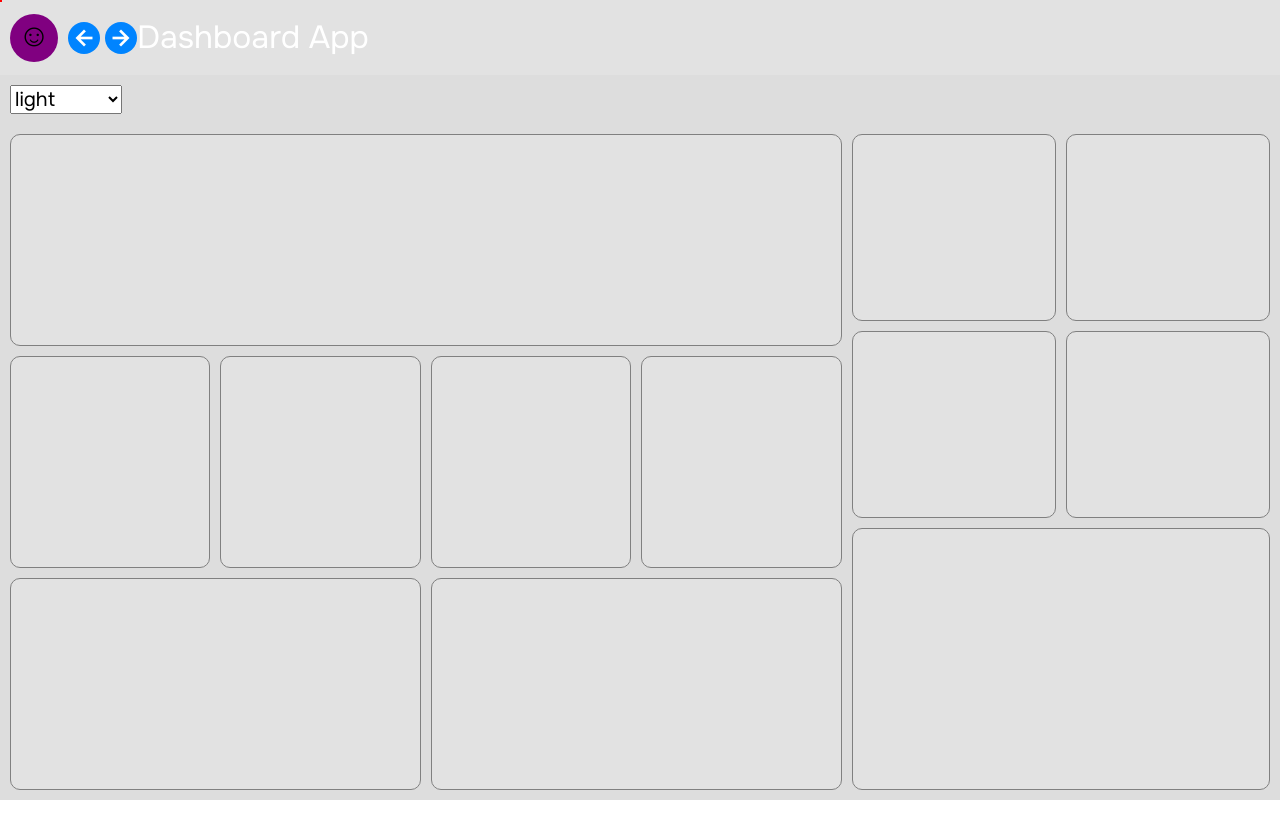
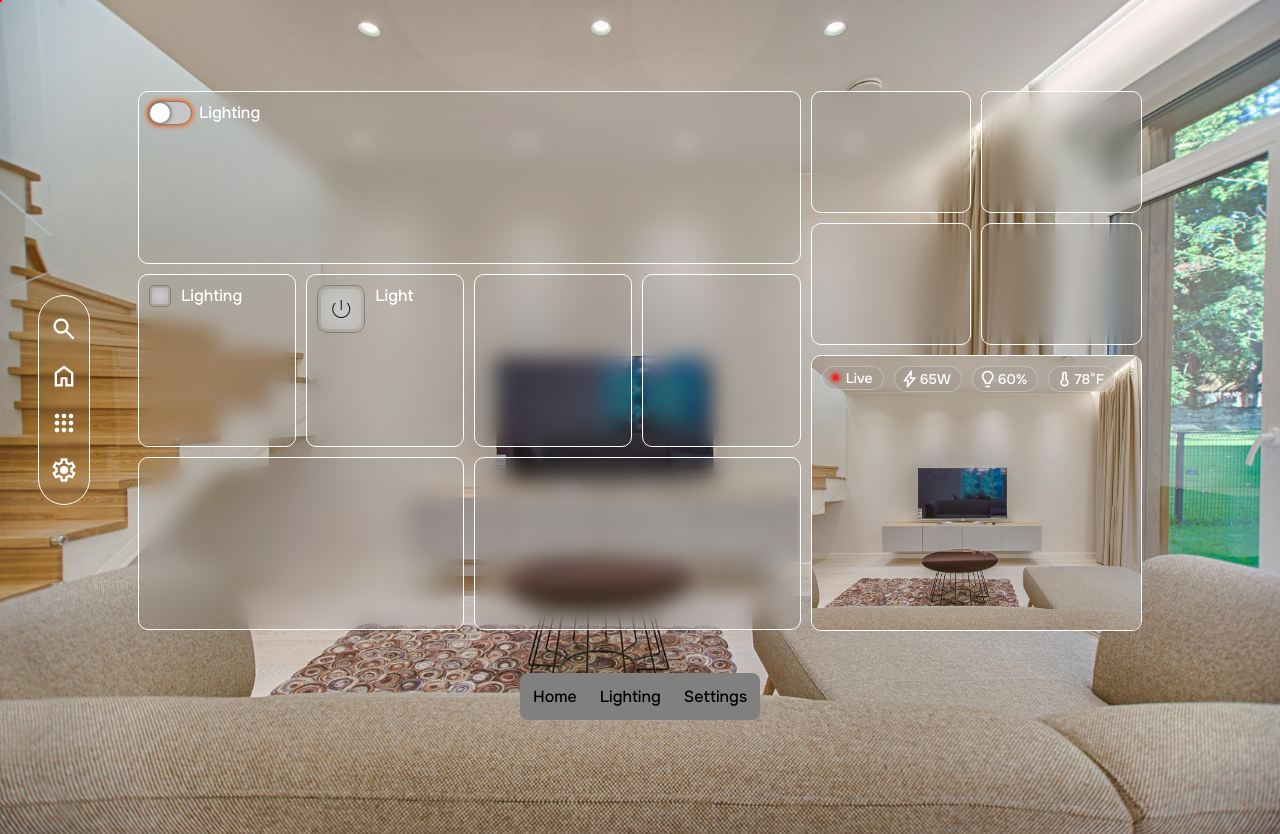
Before and after one commit to rserdah/smart-dash, a React (Vite) app: page /settings in a window 1280 px wide. Before the commit the page ends 800 px from the top, so only its background shows below. Built offline with nearby package versions, Linux system fonts and the light colour scheme.

Commit message:
Separate pages, changed layout, etc.
- Separated the app into home and settings pages
- Changed the layout to no longer use a top header, but a persistent sidebar
- Changed styling

```diff
--- a/index.html
+++ b/index.html
@@ -13,7 +13,7 @@
     <link rel="preconnect" href="https://fonts.gstatic.com" crossorigin>
     <link href="https://fonts.googleapis.com/css2?family=Onest:wght@100..900&display=swap" rel="stylesheet">
 
-    <link rel="stylesheet" href="https://fonts.googleapis.com/css2?family=Material+Symbols+Outlined:opsz,wght,FILL,GRAD@20..48,100..700,0..1,-50..200&icon_names=arrow_back,arrow_forward,check,comment,favorite,power_settings_new,skull,thumb_down,thumb_up,visibility" />
+    <link rel="stylesheet" href="https://fonts.googleapis.com/css2?family=Material+Symbols+Outlined:opsz,wght,FILL,GRAD@24,200,0,0&icon_names=apps,arrow_back,arrow_forward,bolt,check,comment,favorite,home,lightbulb_2,power_settings_new,search,settings,skull,thermometer,thumb_down,thumb_up,visibility" />
 
     <style>
         body {
--- a/src/App.tsx
+++ b/src/App.tsx
@@ -4,6 +4,8 @@ import { MemoryRouter, Routes, Route, NavLink } from 'react-router-dom';
 import styled from '@emotion/styled';
 import Header from './components/Header';
 import Home from './pages/Home';
+import Settings from './pages/Settings';
+import Sidebar from './components/Sidebar';
 
 interface AppProps extends PropsWithChildren {
 }
@@ -11,7 +13,7 @@ interface AppProps extends PropsWithChildren {
 // IMPORTANT! styled.element variables CANNOT be defined inside the functional component or else they will unmount every time the functional component re-renders
 const AppBox = styled.div`
     display: flex;
-    flex-direction: column;
+    flex-direction: row;
     width: 100vw;
     height: 100vh;
     font-family: "Onest", sans-serif;
@@ -19,37 +21,33 @@ const AppBox = styled.div`
     font-weight: 500;
     font-style: normal;
     /* background: radial-gradient(hsl(from var(--primary-color) h calc(s * 0.5) calc(l * 0.25)), var(--background-color)); */
-    background: var(--background-color);
+    /* background: var(--background-color); */
     transition: background-color 0.25s ease;
 `;
 
-const AppCenterBox = styled.div`
+const SidePanelBox = styled.div`
     display: flex;
-    flex-direction: column;
-    flex: 1;
-    gap: 20px;
     align-items: center;
     justify-content: center;
-    width: 100%;
-`;
-
-const AppLowerBox = styled.div`
-    padding: 0px 10px;
-    max-height: 250px;
-
-    transition: max-height 0.5s ease;
+    min-width: 10%;
 `;
 
 export default function App(props: AppProps) {
     return (
         <MemoryRouter>
             <AppBox>
-                <Header />
+                {/* <Header /> */}
+
+                <SidePanelBox>
+                    <Sidebar />
+                </SidePanelBox>
 
                 <Routes>
                     <Route path='/' element={<Home />} />
-                    <Route path='/settings' element={<>test</>} />
+                    <Route path='/settings' element={<Settings />} />
                 </Routes>
+
+                <SidePanelBox />
             </AppBox>
         </MemoryRouter>
     )
--- a/src/components/Header.tsx
+++ b/src/components/Header.tsx
@@ -1,8 +1,11 @@
 /** @jsxImportSource @emotion/react */
 import React, { useEffect } from 'react';
-import { useNavigate, useLocation } from 'react-router-dom';
+import { useNavigate, useLocation, NavLink } from 'react-router-dom';
 import { css } from '@emotion/react';
 import styled from '@emotion/styled';
+import type { Theme } from '@/theme/types';
+import { baseTheme, themes, ThemeName } from '../theme/index';
+import { useThemeContext } from '../theme/themeContext';
 
 interface HeaderProps {
 }
@@ -60,9 +63,13 @@ const NavButton = styled.button`
     }
 `;
 
+const options = Object.keys(themes);
+
 export default function Header(props: HeaderProps) {
+    const { theme, setTheme } = useThemeContext();
     const navigate = useNavigate();
     const location = useLocation();
+
 
     return (
         <AppHeader>
@@ -80,7 +87,11 @@ export default function Header(props: HeaderProps) {
                     </NavButton>
                 </FlexRow>
 
-                Dashboard App
+                <span>Dashboard App</span>
+
+                <select css={css`margin: 10px; width: max-content; font-family: "Onest", sans-serif; font-size: 20px;`} value={theme} onChange={e => setTheme(e.target.value as ThemeName)}>
+                    {options.map(x => (<option value={x}>{x}</option>))}
+                </select>
             </AppTitle>
         </AppHeader>
     )
--- /dev/null
+++ b/src/components/Sidebar.tsx
@@ -0,0 +1,65 @@
+/** @jsxImportSource @emotion/react */
+import React, { useEffect } from 'react';
+import { useNavigate, useLocation, NavLink } from 'react-router-dom';
+import { css } from '@emotion/react';
+import styled from '@emotion/styled';
+import type { Theme } from '@/theme/types';
+import { baseTheme, themes, ThemeName } from '../theme/index';
+import { useThemeContext } from '../theme/themeContext';
+
+interface SidebarProps {
+}
+
+const SidebarBox = styled.div`
+    display: flex;
+    flex-direction: column;
+    align-items: center;
+    justify-content: center;
+    gap: 10px;
+    padding: 15px 0px;
+    margin: 0px;
+    width: 50px;
+    font-family: "Onest", sans-serif;
+    font-optical-sizing: auto;
+    font-weight: 400;
+    font-style: normal;
+    border: 1px solid white;
+    border-radius: 999px;
+    color: white;
+    backdrop-filter: blur(2px) saturate(0.95);
+`;
+
+const sidebarLinkCss = css`
+    --sidebar-link-size: 32px;
+    display: inline-flex;
+    align-items: center;
+    justify-content: center;
+    padding: 2px;
+    min-width: var(--sidebar-link-size);
+    width: var(--sidebar-link-size);
+    max-width: var(--sidebar-link-size);
+    min-height: var(--sidebar-link-size);
+    height: var(--sidebar-link-size);
+    max-height: var(--sidebar-link-size);
+    font-size: 28px;
+    border-radius: 999px;
+    background: transparent;
+    color: white;
+
+    &:hover {
+        background: #ffffff2f;
+    }
+`;
+
+export default function Sidebar(props: SidebarProps) {
+    return (
+        <nav>
+            <SidebarBox>
+                <NavLink to='/'><span className='material-symbols-outlined' css={sidebarLinkCss}>search</span></NavLink>
+                <NavLink to='/'><span className='material-symbols-outlined' css={sidebarLinkCss}>home</span></NavLink>
+                <NavLink to='/'><span className='material-symbols-outlined' css={sidebarLinkCss}>apps</span></NavLink>
+                <NavLink to='/settings'><span className='material-symbols-outlined' css={sidebarLinkCss}>settings</span></NavLink>
+            </SidebarBox>
+        </nav>
+    )
+}
--- a/src/pages/Home.tsx
+++ b/src/pages/Home.tsx
@@ -1,27 +1,27 @@
 /** @jsxImportSource @emotion/react */
-import React, { useState, PropsWithChildren, useEffect } from 'react';
-import { MemoryRouter, Routes, Route, NavLink } from 'react-router-dom';
 import styled from '@emotion/styled';
-import { css, useTheme } from '@emotion/react';
-import type { Theme } from '@/theme/types';
-import { baseTheme, themes, ThemeName } from '../theme/index';
-import { useThemeContext } from '../theme/themeContext';
-import Header from '../components/Header';
+import { css } from '@emotion/react';
 import InputKnob from '../components/input/InputKnob';
 import ToggleSwitch from '../components/input/ToggleSwitch';
-import Keyboard from '../components/input/Keyboard';
 import InputText from '../components/input/InputText';
 import ToggleButtonGroup from '../components/input/ToggleButtonGroup';
 import InputLinearSlider from '../components/input/InputLinearSlider';
 import InputCheckbox from '../components/input/InputCheckbox';
 import ToggleButton from '../components/input/ToggleButton';
 
-const options = Object.keys(themes);
+// IMPORTANT! styled.element variables CANNOT be defined inside the functional component or else they will unmount every time the functional component re-renders
+const ImgBackground = styled.img`
+    position: absolute;
+    width: 100%;
+    z-index: -1;
+`;
 
-// IMPORTANT! styled.element variables CANNOT be defined inside the functional component or else they will unmount every time the functional component re-renders
-const AppBox = styled.div`
+const Box = styled.div`
     display: flex;
     flex-direction: column;
+    align-items: center;
+    justify-content: center;
+    gap: 2rem;
     width: 100vw;
     height: 100vh;
     font-family: "Onest", sans-serif;
@@ -29,39 +29,69 @@ const AppBox = styled.div`
     font-weight: 500;
     font-style: normal;
     /* background: radial-gradient(hsl(from var(--primary-color) h calc(s * 0.5) calc(l * 0.25)), var(--background-color)); */
-    background: var(--background-color);
     transition: background-color 0.25s ease;
 `;
 
-const AppCenterBox = styled.div`
+const MainContentBox = styled.div`
+    box-sizing: border-box;
+    display: flex;
+    gap: 10px;
+    padding: 10px;
+    width: 100%;
+    height: 70%;
+    min-height: 0px;
+    border-radius: 10px;
+    /* background: #ffffff41; */
+`;
+
+const Widget = styled.div`
+    box-sizing: border-box;
+    display: flex;
+    flex: 1;
+    gap: 10px;
+    padding: 10px;
+    width: 100%;
+    min-height: 0px;
+    border: 1px solid white;
+    border-radius: 10px;
+    /* background: var(--container-background-color); */
+    background: #69696910;
+    backdrop-filter: blur(10px) saturate(0.9);
+`;
+
+const WidgetRow = styled.div`
+    box-sizing: border-box;
+    display: flex;
+    gap: 10px;
+    flex: 1;
+    width: 100%;
+    min-height: 0px;
+    border-radius: 10px;
+`;
+
+const WidgetCol = styled.div`
+    box-sizing: border-box;
     display: flex;
     flex-direction: column;
+    gap: 10px;
     flex: 1;
-    gap: 20px;
+    width: 100%;
+    min-height: 0px;
+`;
+
+const RoomSelectorBox = styled.div`
+    display: flex;
     align-items: center;
     justify-content: center;
-    width: 100%;
-`;
-
-const AppLowerBox = styled.div`
-    padding: 0px 10px;
-    max-height: 250px;
-
-    transition: max-height 0.5s ease;
 `;
 
 export default function Home() {
-    const { theme, setTheme } = useThemeContext();
-
     return (
         <>
-            <select css={css`margin: 10px; width: max-content; font-family: "Onest", sans-serif; font-size: 20px;`} value={theme} onChange={e => setTheme(e.target.value as ThemeName)}>
-                {options.map(x => (<option value={x}>{x}</option>))}
-            </select>
+            <ImgBackground src='src/img/LivingRoomImage_Vecislavas_Popa_Pexels.jpg' />
 
-            {/* <AppCenterBox> */}
+            <Box>
                 {/* <InputKnob /> */}
-            {/* <ToggleSwitch /> */}
                 {/* <Keyboard /> */}
                 {/* <InputText /> */}
                 {/* <InputLinearSlider sliderWidthPx={200} /> */}
@@ -70,71 +100,77 @@ export default function Home() {
 
                 {/* <div css={css`margin-bottom: 100px;`}></div> */}
 
-            {/* <div css={css`box-sizing: border-box; display: flex; flex-direction: column; align-items: center; justify-content: center; flex: 1; gap: 10px; padding: 25px 50px; width: 100%;`}>
-                <div css={css`box-sizing: border-box; display: flex; flex-direction: column; flex: 1; gap: 10px; width: 40%;`}>
-                    <div css={css`display: flex; gap: 10px;`}>
-                        <h3 css={css`flex: 1; margin: 0px;`}>Settings</h3>
+                <MainContentBox>
+                    <div css={css`box-sizing: border-box; display: flex; flex-direction: column; flex-basis: 66%; width: 100%; min-height: 0px; border-radius: 10px; gap: 10px;`}>
+                        <WidgetRow>
+                            <Widget>
+                                <ToggleSwitch />
+                                <span css={css`color: white;`}>Lighting</span>
+                            </Widget>
+                        </WidgetRow>
+
+                        <WidgetRow>
+                            <Widget>
+                                <InputCheckbox name='testCheckbox' />
+                                <span css={css`color: white;`}>Lighting</span>
+                            </Widget>
+                            <Widget>
+                                <ToggleButton name='testTogggleButton' />
+                                <span css={css`color: white;`}>Light</span>
+                            </Widget>
+                            <Widget />
+                            <Widget />
+                        </WidgetRow>
+
+                        <WidgetRow>
+                            <Widget />
+                            <Widget />
+                        </WidgetRow>
                     </div>
 
-                    <div css={css`display: flex; gap: 10px;`}>
-                        <span css={css`flex: 1`}>Other setting</span>
-                        <ToggleSwitch name='testCheckbox' />
+                    <WidgetCol>
+                        <WidgetCol>
+                            <WidgetRow>
+                                <Widget />
+                                <Widget />
+                            </WidgetRow>
+
+                            <WidgetRow>
+                                <Widget />
+                                <Widget />
+                            </WidgetRow>
+                        </WidgetCol>
+
+                        <Widget css={css`position: relative; overflow: hidden;`}>
+                            <ImgBackground src='src/img/LivingRoomImage_Vecislavas_Popa_Pexels.jpg' css={css`top: 0px; left: -45px; width: unset; height: 100%; transform: scale(1.25)`} />
+
+                            <div css={css`display: flex; gap: 8px; align-items: center; justify-content: center; padding: 2px 10px; height: max-content; border: 1px solid #ffffff49; border-radius: 999px; color: white; background: #69696910; backdrop-filter: blur(10px) saturate(0.9);`}>
+                                <div css={css`width: 5px; height: 5px; border-radius: 999px; background: #e92323ff; box-shadow: 0px 0px 4px 2px #e92323ff;`}></div>
+                                <span css={css`font-size: 14px;`}>Live</span>
                             </div>
 
-                    <div css={css`display: flex; gap: 10px;`}>
-                        <span css={css`flex: 1`}>Another option for thing</span>
-                        <ToggleSwitch name='testCheckbox' />
+                            <div css={css`display: flex; gap: 0px; align-items: center; justify-content: center; padding: 2px 10px; padding-left: 5px; height: max-content; border: 1px solid #ffffff49; border-radius: 999px; color: white; background: #69696910; backdrop-filter: blur(10px) saturate(0.9);`}>
+                                <span className='material-symbols-outlined' css={css`font-size: 20px;`}>bolt</span>
+                                <span css={css`font-size: 14px;`}>65W</span>
                             </div>
 
-                    <div css={css`display: flex; gap: 10px;`}>
-                        <span css={css`flex: 1`}>Enable for more options</span>
-                        <ToggleSwitch name='testCheckbox' />
+                            <div css={css`display: flex; gap: 0px; align-items: center; justify-content: center; padding: 2px 10px; padding-left: 5px; height: max-content; border: 1px solid #ffffff49; border-radius: 999px; color: white; background: #69696910; backdrop-filter: blur(10px) saturate(0.9);`}>
+                                <span className='material-symbols-outlined' css={css`font-size: 20px;`}>lightbulb_2</span>
+                                <span css={css`font-size: 14px;`}>60%</span>
                             </div>
 
-                    <div css={css`--primary-neo-shadow-color: #303030; --secondary-neo-shadow-color: #808080; --primary-neo-shadow-color: #ef1b1b; --secondary-neo-shadow-color: #0141cf; --primary-color: #0141cf; display: flex; align-items: center; justify-content: center; padding: 10px; width: 150px; height: 300px; border: 1px solid var(--primary-neo-shadow-color); border-top-color: var(--secondary-neo-shadow-color); border-left-color: var(--secondary-neo-shadow-color); border-radius: 10px; background: radial-gradient(#212121 10%, #0b0b0b); background: #121212; box-shadow: 3px 3px 8px 0px var(--primary-neo-shadow-color), -3px -3px 8px 0px var(--secondary-neo-shadow-color);`}>
-                        <ToggleButton name='adsad' />
+                            <div css={css`display: flex; gap: 0px; align-items: center; justify-content: center; padding: 2px 10px; padding-left: 5px; height: max-content; border: 1px solid #ffffff49; border-radius: 999px; color: white; background: #69696910; backdrop-filter: blur(10px) saturate(0.9);`}>
+                                <span className='material-symbols-outlined' css={css`font-size: 20px;`}>thermometer</span>
+                                <span css={css`font-size: 14px;`}>78°F</span>
                             </div>
-                </div>
-            </div> */}
-            {/* </AppCenterBox> */}
+                        </Widget>
+                    </WidgetCol>
+                </MainContentBox>
 
-            {/* <AppLowerBox>
-                </AppLowerBox> */}
-
-            <div css={css`box-sizing: border-box; display: flex; flex: 1; width: 100%; min-height: 0px; gap: 10px; padding: 10px;`}>
-                <div css={css`box-sizing: border-box; display: flex; flex-direction: column; flex-basis: 66%; width: 100%; min-height: 0px; border-radius: 10px; gap: 10px;`}>
-                    <div css={css`box-sizing: border-box; display: flex; flex: 1; width: 100%; min-height: 0px; border-radius: 10px; gap: 10px;`}>
-                        <div css={css`box-sizing: border-box; display: flex; flex: 1; width: 100%; min-height: 0px; border: 1px solid gray; border-radius: 10px; gap: 10px; background: var(--container-background-color);`}></div>
-                    </div>
-
-                    <div css={css`box-sizing: border-box; display: flex; flex: 1; width: 100%; min-height: 0px; border-radius: 10px; gap: 10px;`}>
-                        <div css={css`box-sizing: border-box; display: flex; flex: 1; width: 100%; min-height: 0px; border: 1px solid gray; border-radius: 10px; gap: 10px; background: var(--container-background-color);`}></div>
-                        <div css={css`box-sizing: border-box; display: flex; flex: 1; width: 100%; min-height: 0px; border: 1px solid gray; border-radius: 10px; gap: 10px; background: var(--container-background-color);`}></div>
-                        <div css={css`box-sizing: border-box; display: flex; flex: 1; width: 100%; min-height: 0px; border: 1px solid gray; border-radius: 10px; gap: 10px; background: var(--container-background-color);`}></div>
-                        <div css={css`box-sizing: border-box; display: flex; flex: 1; width: 100%; min-height: 0px; border: 1px solid gray; border-radius: 10px; gap: 10px; background: var(--container-background-color);`}></div>
-                    </div>
-
-                    <div css={css`box-sizing: border-box; display: flex; flex: 1; width: 100%; min-height: 0px; border-radius: 10px; gap: 10px;`}>
-                        <div css={css`box-sizing: border-box; display: flex; flex: 1; width: 100%; min-height: 0px; border: 1px solid gray; border-radius: 10px; gap: 10px; background: var(--container-background-color);`}></div>
-                        <div css={css`box-sizing: border-box; display: flex; flex: 1; width: 100%; min-height: 0px; border: 1px solid gray; border-radius: 10px; gap: 10px; background: var(--container-background-color);`}></div>
-                    </div>
-                </div>
-                <div css={css`box-sizing: border-box; display: flex; flex-direction: column; flex: 1; width: 100%; min-height: 0px; border-radius: 10px; gap: 10px;`}>
-                    <div css={css`box-sizing: border-box; display: flex; flex-direction: column; flex: 1; width: 100%; min-height: 0px; border-radius: 10px; gap: 10px;`}>
-                        <div css={css`box-sizing: border-box; display: flex; flex: 1; width: 100%; min-height: 0px; border-radius: 10px; gap: 10px;`}>
-                            <div css={css`box-sizing: border-box; display: flex; flex: 1; width: 100%; min-height: 0px; border: 1px solid gray; border-radius: 10px; gap: 10px; background: var(--container-background-color);`}></div>
-                            <div css={css`box-sizing: border-box; display: flex; flex: 1; width: 100%; min-height: 0px; border: 1px solid gray; border-radius: 10px; gap: 10px; background: var(--container-background-color);`}></div>
-                        </div>
-
-                        <div css={css`box-sizing: border-box; display: flex; flex: 1; width: 100%; min-height: 0px; border-radius: 10px; gap: 10px;`}>
-                            <div css={css`box-sizing: border-box; display: flex; flex: 1; width: 100%; min-height: 0px; border: 1px solid gray; border-radius: 10px; gap: 10px; background: var(--container-background-color);`}></div>
-                            <div css={css`box-sizing: border-box; display: flex; flex: 1; width: 100%; min-height: 0px; border: 1px solid gray; border-radius: 10px; gap: 10px; background: var(--container-background-color);`}></div>
-                        </div>
-                    </div>
-
-                    <div css={css`box-sizing: border-box; display: flex; flex-basis: 40%; width: 100%; min-height: 0px; border: 1px solid gray; border-radius: 10px; gap: 10px; background: var(--container-background-color);`}></div>
-                </div>
-            </div>
+                <RoomSelectorBox>
+                    <ToggleButtonGroup name='togglebuttongroup1' options={[{ label: 'Home', value: 'home' }, { label: 'Lighting', value: 'lighting' }, { label: 'Settings', value: 'settings' }, ]} />
+                </RoomSelectorBox>
+            </Box>
         </>
     )
 }
--- /dev/null
+++ b/src/pages/Settings.tsx
@@ -0,0 +1,46 @@
+/** @jsxImportSource @emotion/react */
+import React, { useState, PropsWithChildren, useEffect } from 'react';
+import { MemoryRouter, Routes, Route, NavLink } from 'react-router-dom';
+import styled from '@emotion/styled';
+import { css, useTheme } from '@emotion/react';
+import type { Theme } from '@/theme/types';
+import { baseTheme, themes, ThemeName } from '../theme/index';
+import { useThemeContext } from '../theme/themeContext';
+import Header from '../components/Header';
+import InputKnob from '../components/input/InputKnob';
+import ToggleSwitch from '../components/input/ToggleSwitch';
+import Keyboard from '../components/input/Keyboard';
+import InputText from '../components/input/InputText';
+import ToggleButtonGroup from '../components/input/ToggleButtonGroup';
+import InputLinearSlider from '../components/input/InputLinearSlider';
+import InputCheckbox from '../components/input/InputCheckbox';
+import ToggleButton from '../components/input/ToggleButton';
+
+export default function Settings() {
+    const { theme, setTheme } = useThemeContext();
+
+    return (
+        <div css={css`box-sizing: border-box; display: flex; flex-direction: column; align-items: center; justify-content: center; flex: 1; gap: 10px; padding: 25px 50px; width: 100%;`}>
+            <div css={css`box-sizing: border-box; display: flex; flex-direction: column; flex: 1; gap: 10px; width: 40%;`}>
+                <div css={css`display: flex; gap: 10px;`}>
+                    <h3 css={css`flex: 1; margin: 0px;`}>Settings</h3>
+                </div>
+
+                <div css={css`display: flex; gap: 10px;`}>
+                    <span css={css`flex: 1`}>Other setting</span>
+                    <ToggleSwitch name='testCheckbox' />
+                </div>
+
+                <div css={css`display: flex; gap: 10px;`}>
+                    <span css={css`flex: 1`}>Another option for thing</span>
+                    <ToggleSwitch name='testCheckbox' />
+                </div>
+
+                <div css={css`display: flex; gap: 10px;`}>
+                    <span css={css`flex: 1`}>Enable for more options</span>
+                    <ToggleSwitch name='testCheckbox' />
+                </div>
+            </div>
+        </div>
+    )
+}
--- a/src/theme/light.ts
+++ b/src/theme/light.ts
@@ -3,7 +3,7 @@ import { css } from '@emotion/react';
 const lightTheme = css`
     :root {
         --background-color: #dddddd;
-        --container-background-color: #e2e2e2ff;
+        --container-background-color: #e2e2e257;
         --text-color: #0f0f0f;
         --text-color-inverted: #f5f5f5;
         --input-gutter-color: #C7C7C7;
```
Also changed, not shown: src/img/LivingRoomImage_Vecislavas_Popa_Pexels.jpg (added). Lines whose indentation alone changed are shown as unchanged.
